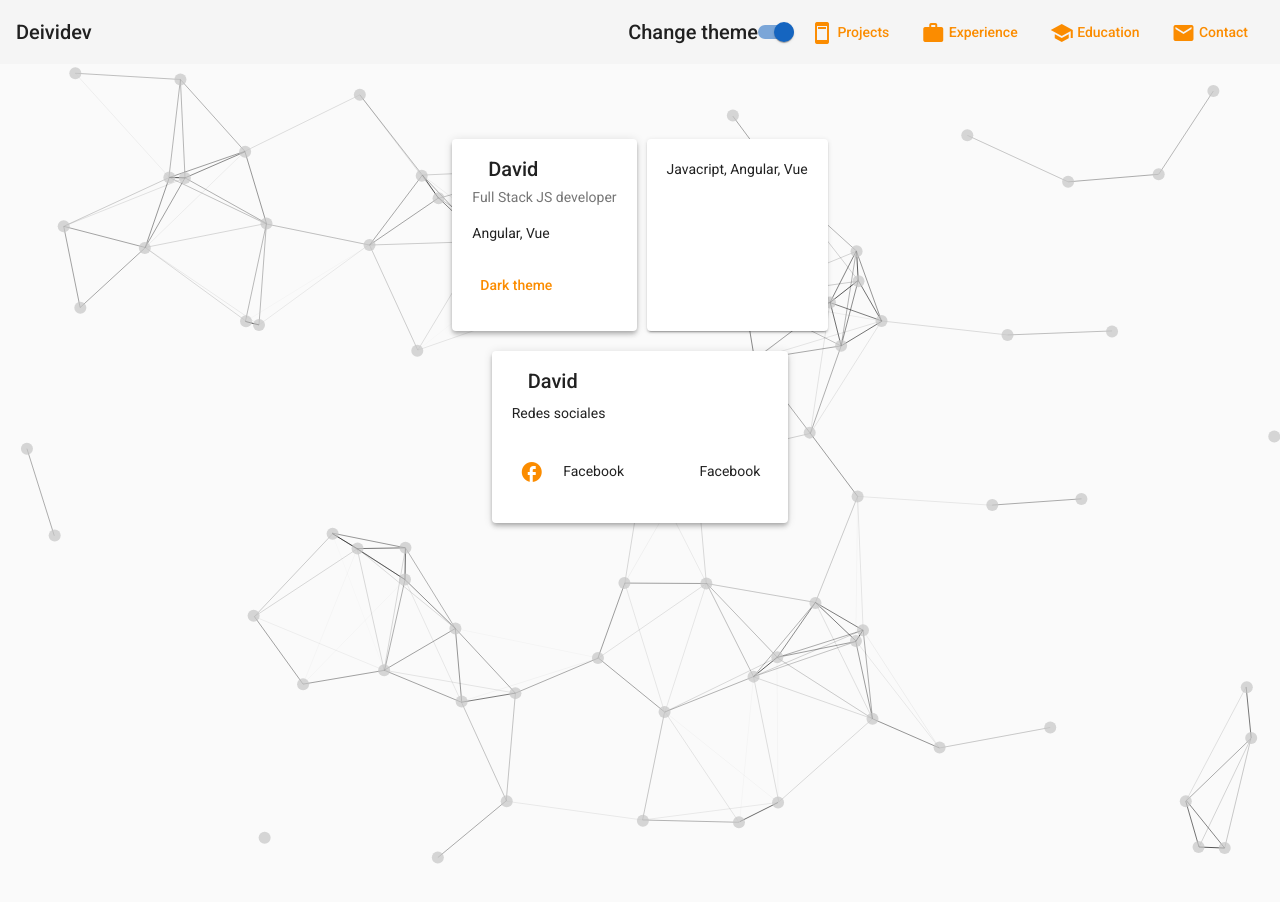
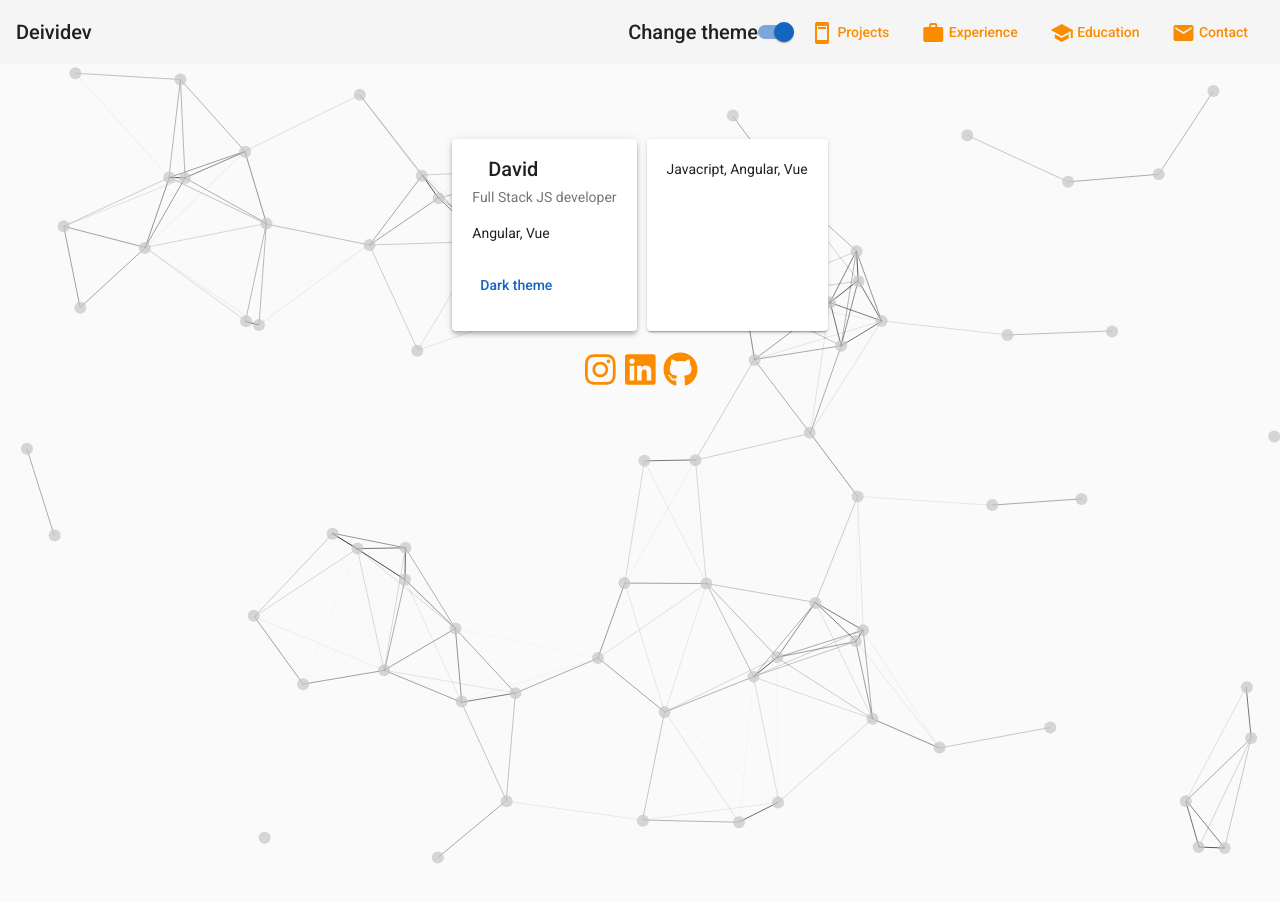
Before and after one commit to kylawamg/Portfolio-test, an Angular app: page /home in a window 1280 px wide. Shown: the top 902 px of the page. Built offline with nearby package versions, Linux system fonts and the light colour scheme.

Commit message:
Added social icons

```diff
--- a/src/app/shared/components/cover/cover.component.html
+++ b/src/app/shared/components/cover/cover.component.html
@@ -1,6 +1,6 @@
 <section class="cover mat-drawer-container">
   <div class="container" gdRow>
-    <mat-card  [class.mat-elevation-z4]="isActive">
+    <mat-card class="card"  [class.mat-elevation-z4]="isActive">
       <mat-card-header>
         <mat-card-title>
           David
@@ -9,7 +9,7 @@
       <mat-card-subtitle>Full Stack JS developer</mat-card-subtitle>
       <mat-card-content>Angular, Vue</mat-card-content>
       <mat-card-actions>
-        <button mat-button color="primary">Dark theme</button>
+        <button mat-button color="accent">Dark theme</button>
       </mat-card-actions>
       <mat-card-footer></mat-card-footer>
     </mat-card>
@@ -18,25 +18,15 @@
     </mat-card>
   </div>
   <div class="container">
-    <mat-card  [class.mat-elevation-z4]="isActive">
-      <mat-card-header>
-        <mat-card-title>
-          David
-        </mat-card-title>
-      </mat-card-header>
 
-      <mat-card-content>Redes sociales</mat-card-content>
-      <mat-card-actions fxLayout="row">
-        <button mat-menu-item >
-          <mat-icon class="material-icons" color="primary">facebook</mat-icon>
-          Facebook
-      </button>
-      <button mat-menu-item >
-        <mat-icon class="material-icons" color="primary">github</mat-icon>
-        Facebook
-    </button>
-      </mat-card-actions>
-      <mat-card-footer></mat-card-footer>
-    </mat-card>
+        <a mat-icon-button>
+          <mat-icon class="material-icons mr" color="primary"> <fa-icon [icon]="['fab', 'instagram']"></fa-icon></mat-icon>
+        </a>
+        <a mat-icon-button>
+          <mat-icon class="material-icons mr" color="primary"> <fa-icon [icon]="['fab', 'linkedin']"></fa-icon></mat-icon>
+        </a>
+        <a mat-icon-button>
+          <mat-icon class="material-icons mr" color="primary"><fa-icon [icon]="['fab', 'github']"></fa-icon></mat-icon>
+        </a>
   </div>
 </section>
--- a/src/app/shared/components/cover/cover.component.scss
+++ b/src/app/shared/components/cover/cover.component.scss
@@ -18,3 +18,10 @@
   margin: 0 5px;
   padding: 20px;
 }
+
+
+.mat-icon {
+  width: 40px;
+  height: 40px;
+  font-size: 35px;
+}
--- a/src/app/shared/components/cover/cover.component.ts
+++ b/src/app/shared/components/cover/cover.component.ts
@@ -1,4 +1,5 @@
 import { Component, OnInit } from '@angular/core';
+
 
 @Component({
   selector: 'app-cover',
@@ -10,6 +11,7 @@ export class CoverComponent implements OnInit {
   constructor() { }
 
   ngOnInit(): void {
+
   }
 
 }
```
